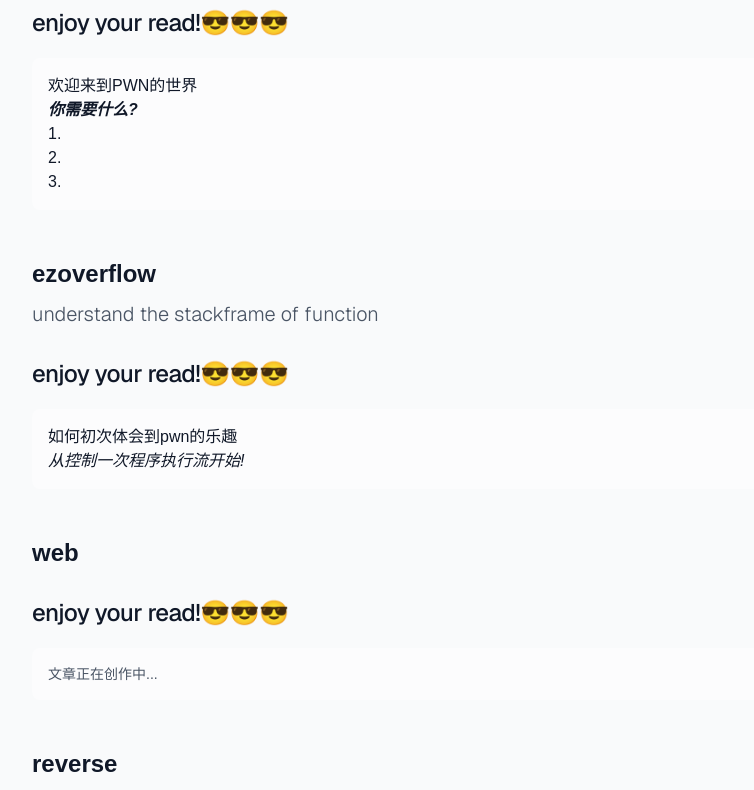
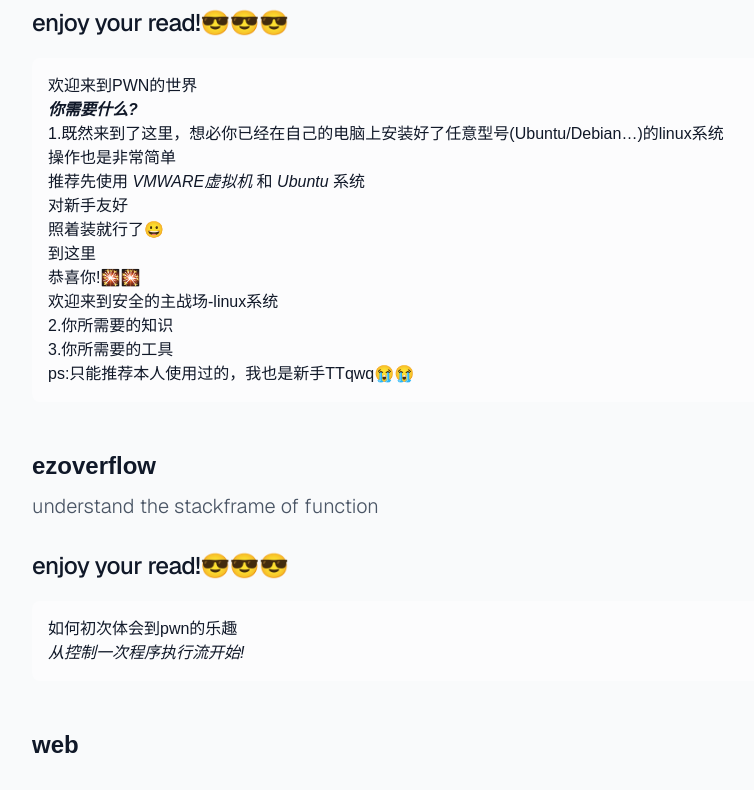
Before and after one commit to roxy5201314/roxy-blog, a Next.js app: page / in a window 1280 px wide. Shown: the part 5600-6390 px from the top of the page, without its empty margins (352-1106 px from the left). Built offline with nearby package versions, Linux system fonts and the light colour scheme; no server answers.

Commit message:
add new article

```diff
--- a/content/pwn/hellopwn.md
+++ b/content/pwn/hellopwn.md
@@ -11,8 +11,26 @@ section: "pwn"
 
 ***你需要什么?***
 
-## 1.
+## 1.既然来到了这里，想必你已经在自己的电脑上安装好了任意型号(Ubuntu/Debian...)的linux系统
 
-## 2.
+操作也是非常简单
 
-## 3.
+推荐先使用 *VMWARE虚拟机* 和 *Ubuntu* 系统
+
+对新手友好
+
+照着装就行了😀
+
+到这里
+
+恭喜你!🎇🎇
+
+欢迎来到安全的主战场-linux系统
+
+## 2.你所需要的知识
+
+
+## 3.你所需要的工具
+
+
+ps:只能推荐本人使用过的，我也是新手TTqwq😭😭
--- a/public/articles/misc-base64.html
+++ b/public/articles/misc-base64.html
@@ -57,7 +57,6 @@ abcdefghijklmnopqrstuvwxyz
 <h2>一个直观例子</h2>
 <p>字符串：</p>
 <p>Man</p>
-<p>复制代码</p>
 <p>对应 ASCII（二进制）：</p>
 <p>M -&gt; 01001101
 a -&gt; 01100001
@@ -118,15 +117,15 @@ M → TQ==</p>
 <p>Base大家族(91,58,85,100)😷</p>
 <p>看到 Base64 不要以为结束了，
 它往往只是“外壳”。</p>
-<p>常用工具
-LINUX命令行</p>
+<p>常用工具</p>
+<p>LINUX命令行</p>
 <p>echo “TWFu” | base64 -d</p>
 <p>Python（CTF 最常用）</p>
 <p>import base64</p>
 <p>s = “TWFu”
 print(base64.b64decode(s).decode())</p>
-<p>CyberChef（强烈推荐）😎
-自动识别</p>
+<p>CyberChef（强烈推荐）😎</p>
+<p>自动识别</p>
 <p>可链式操作</p>
 <p>非常适合套娃编码</p>
 <p><strong>一个 CTF 重要提醒</strong> ⚠️
@@ -142,9 +141,9 @@ Base64 ≠ 密码学安全</p>
 <p>小结 ✅
 Base64 不是加密，只是编码</p>
 <p>作用是把二进制变成可打印字符</p>
-<p>CTF 中极常见，经常是第一步!
-over~ 😎
-感谢阅读!😎</p>
+<p>CTF 中极常见，经常是第一步!</p>
+<p>over~ 😎</p>
+<p>感谢阅读!😎</p>
 </div>
 </div>
 </body>
--- a/public/articles/pwn-hellopwn.html
+++ b/public/articles/pwn-hellopwn.html
@@ -10,9 +10,17 @@
 <div class="article-content" data-id="pwn-hellopwn">
 <h1>欢迎来到PWN的世界</h1>
 <p><em><strong>你需要什么?</strong></em></p>
-<h2>1.</h2>
-<h2>2.</h2>
-<h2>3.</h2>
+<h2>1.既然来到了这里，想必你已经在自己的电脑上安装好了任意型号(Ubuntu/Debian…)的linux系统</h2>
+<p>操作也是非常简单</p>
+<p>推荐先使用 <em>VMWARE虚拟机</em> 和 <em>Ubuntu</em> 系统</p>
+<p>对新手友好</p>
+<p>照着装就行了😀</p>
+<p>到这里</p>
+<p>恭喜你!🎇🎇</p>
+<p>欢迎来到安全的主战场-linux系统</p>
+<h2>2.你所需要的知识</h2>
+<h2>3.你所需要的工具</h2>
+<p>ps:只能推荐本人使用过的，我也是新手TTqwq😭😭</p>
 
 </div>
 </body>
```
Also changed, not shown: content/misc/base64.md (+4 -2 lines).
